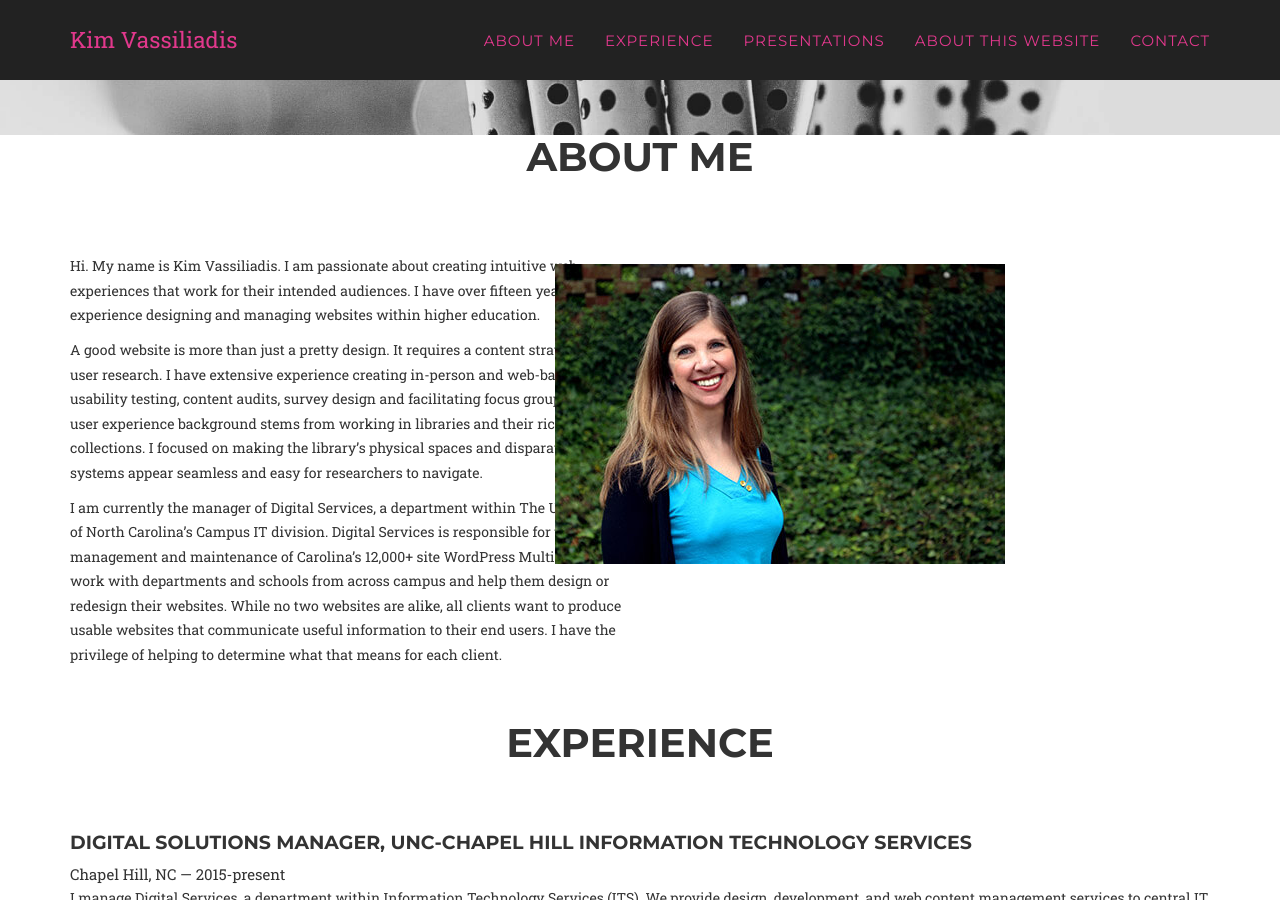
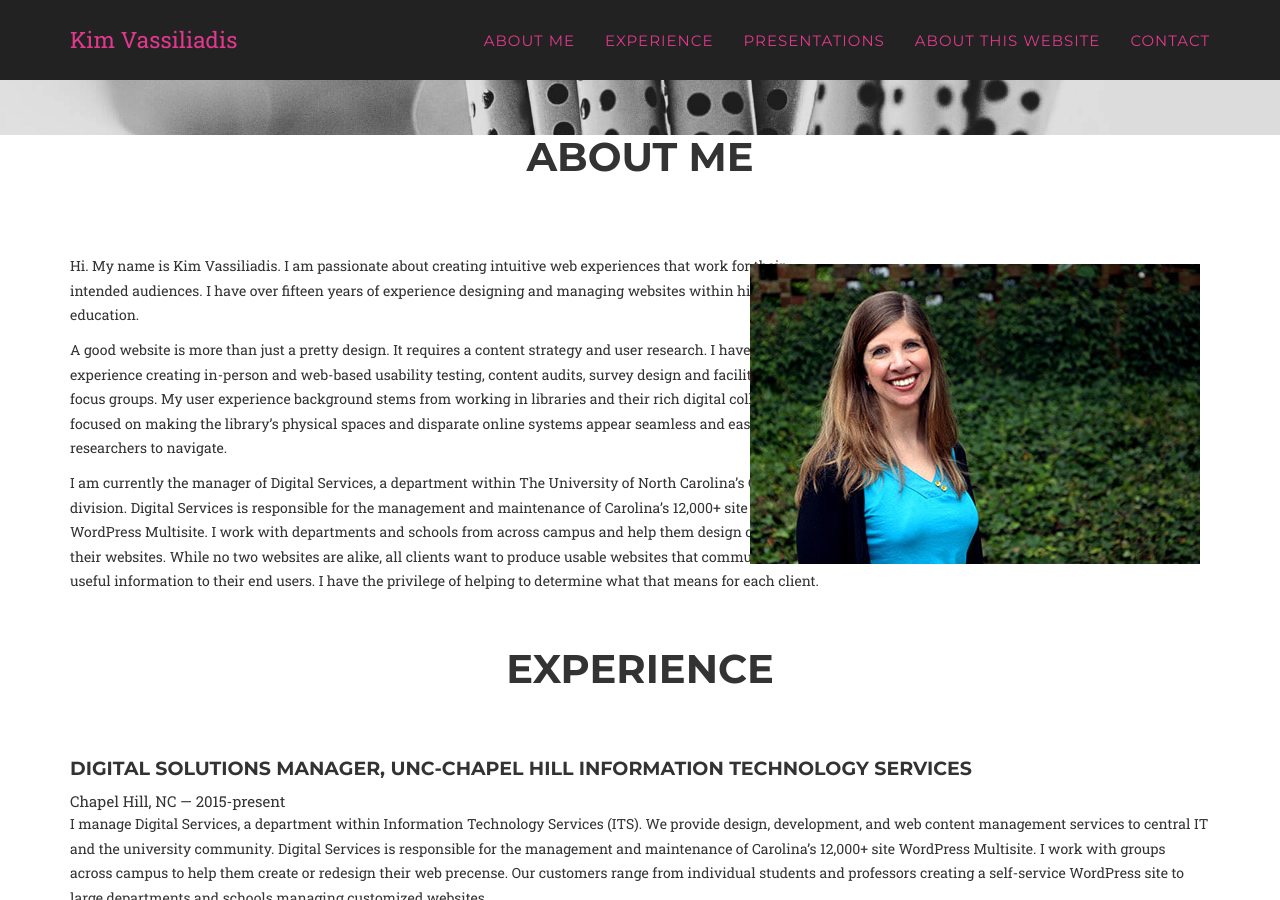
Before and after one commit to kimbrarian/jekyll, a Jekyll site: the page built from index.html, in a window 1280 px wide and 900 px high, scrolled down 541 px. Built offline with Jekyll 4.4.1, drawn with Linux system fonts in a browser that asks for light colours; some web fonts are replaced.

Commit message:
Update about.html

```diff
--- a/_includes/about.html
+++ b/_includes/about.html
@@ -8,7 +8,7 @@
                 </div>
             </div>
             <div class="row">
-                <div class="col-sm-12 col-md-6">
+                <div class="col-sm-12 col-lg-8">
                     <p>Hi. My name is Kim Vassiliadis. I am passionate about creating intuitive web experiences that work for their intended audiences.
                         I have over fifteen years of experience designing and managing websites within higher education.</p>
 
@@ -26,7 +26,7 @@
                        their end users. I have the privilege of helping to determine what that means for each client.
                     </p>
                 </div>
-                <div class="col-sm-12 col-md-4">
+                <div class="col-sm-12 col-lg-4">
                     <img src="img/about/Kim-HeadShot.jpg" alt="headshot" align="right" style="padding:10px;" />
                 </div>
                     <!--
```
